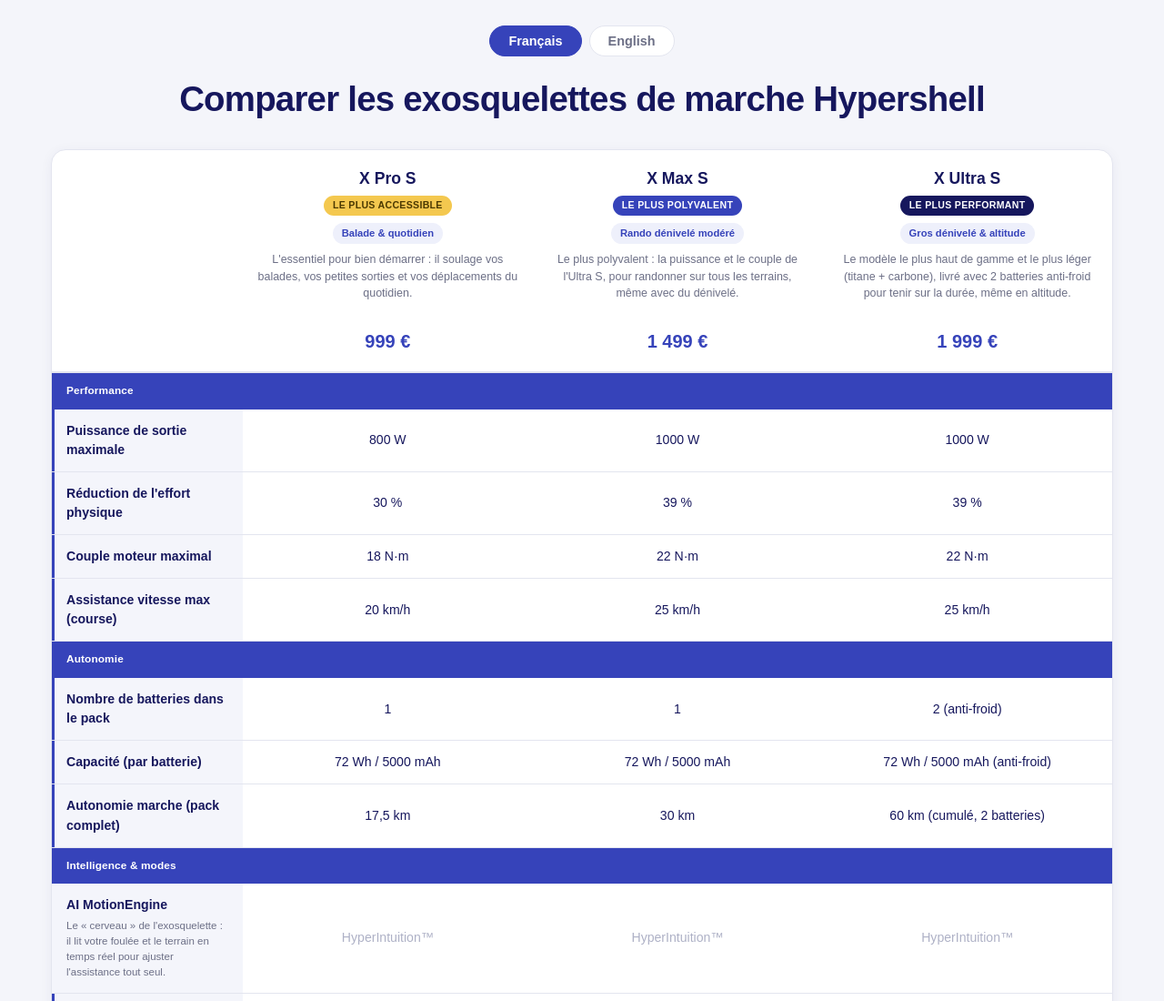
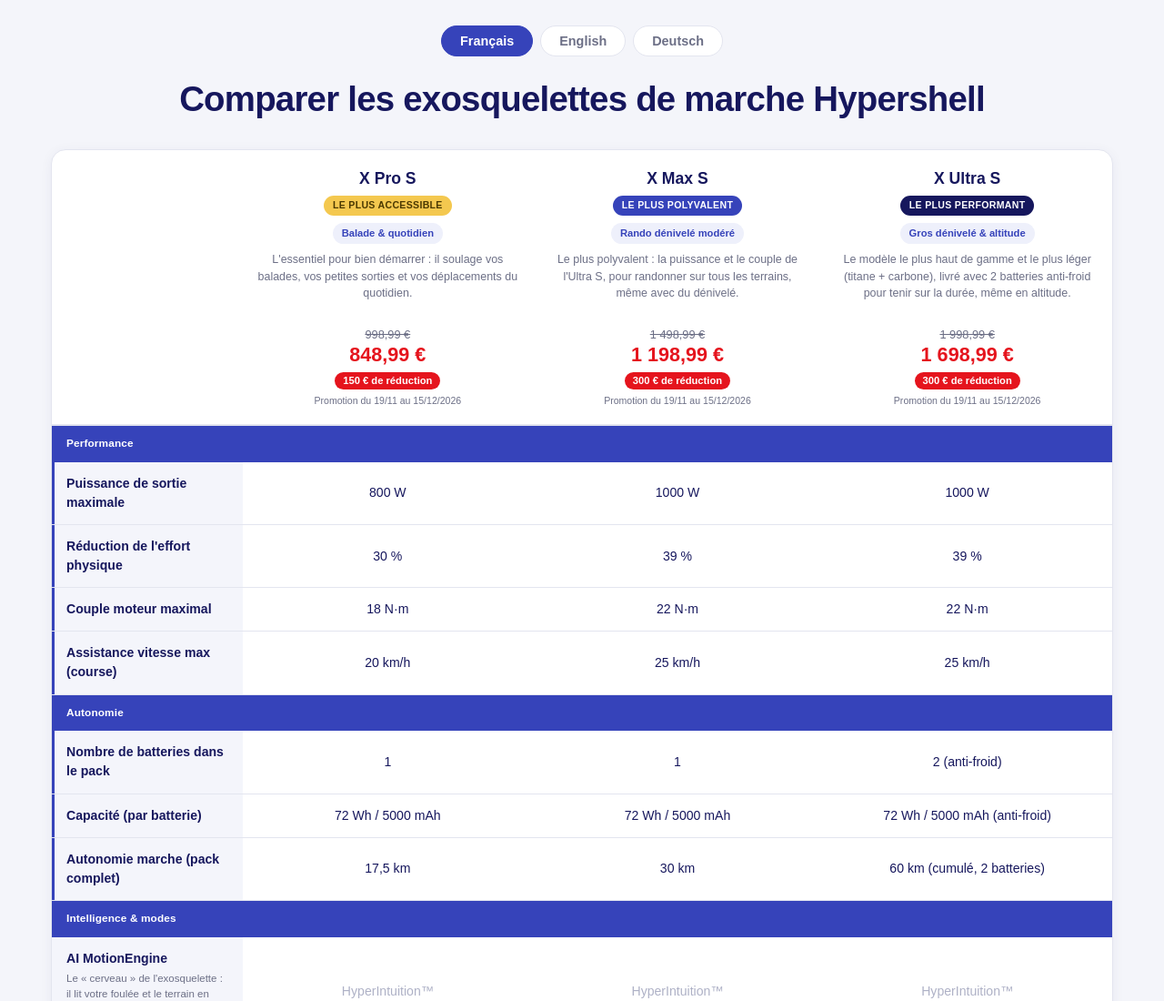
Before and after one commit to antoinejumelin-lab/comparateur-hypershell, a plain HTML site: page index.html in a window 1280 px wide. Shown: the top 1100 px of the page at 91% size. Drawn offline with Linux system fonts and the light colour scheme.

Commit message:
Add files via upload

```diff
--- a/index.html
+++ b/index.html
@@ -36,7 +36,11 @@
   .badge-navy{background:var(--blue-dark);color:#fff}
   .profil{display:inline-block;background:#eef0fb;color:var(--blue);font-size:.7rem;font-weight:600;padding:3px 10px;border-radius:20px;margin-bottom:8px}
   .head-tag{font-size:.78rem;color:var(--muted);min-height:72px}
-  .head-price{font-size:1.25rem;font-weight:600;color:var(--blue);margin-top:auto;padding-top:12px}
+  .head-price{margin-top:auto;padding-top:12px;line-height:1.3}
+  .head-price .old{display:block;font-size:.8rem;color:var(--muted);text-decoration:line-through;font-weight:500}
+  .head-price .now{display:block;font-size:1.35rem;font-weight:700;color:#e5141d}
+  .head-price .save{display:inline-block;margin-top:5px;font-size:.7rem;font-weight:600;color:#fff;background:#e5141d;padding:2px 9px;border-radius:12px}
+  .promodate{display:block;font-size:.66rem;color:var(--muted);margin-top:6px}
 
   table{width:100%;border-collapse:collapse;table-layout:fixed}
   col.label-col{width:210px}
@@ -79,6 +83,7 @@
     <div class="langbar">
       <button class="langbtn" id="btn-fr" onclick="setLang('fr')">Français</button>
       <button class="langbtn" id="btn-en" onclick="setLang('en')">English</button>
+      <button class="langbtn" id="btn-de" onclick="setLang('de')">Deutsch</button>
     </div>
     <h1 id="title"></h1>
     <div class="tablescroll">
@@ -105,14 +110,16 @@ const M12_EN="Stairs up\nStairs down\nUphill\nDownhill\nPower walk\nWalk\nCyclin
 const M10_EN="Stairs up\nStairs down\nUphill\nDownhill\nPower walk\nWalk\nCycling\nRunning\nMountain\nGravel";
 
 // Ordre d'affichage : Pro S, Max S, Ultra S
+const M12_DE="Treppe hoch\nTreppe runter\nBergauf\nBergab\nPower-Walking\nGehen\nRadfahren+\nLaufen+\nBerg\nSchotter\nDüne\nSchnee";
+const M10_DE="Treppe hoch\nTreppe runter\nBergauf\nBergab\nPower-Walking\nGehen\nRadfahren\nLaufen\nBerg\nSchotter";
 const DATA={
   fr:{
     title:"Comparer les exosquelettes de marche Hypershell",
-    yes:"Oui", no:"Non",
+    yes:"Oui", no:"Non", promo:"Promotion du 19/11 au 15/12/2026",
     models:[
-      {name:"X Pro S", badge:"Le plus accessible", badgeClass:"badge-gold", profil:"Balade & quotidien", tag:"L'essentiel pour bien démarrer : il soulage vos balades, vos petites sorties et vos déplacements du quotidien.", price:"999 €"},
-      {name:"X Max S", badge:"Le plus polyvalent", badgeClass:"badge-blue", profil:"Rando dénivelé modéré", tag:"Le plus polyvalent : la puissance et le couple de l'Ultra S, pour randonner sur tous les terrains, même avec du dénivelé.", price:"1 499 €"},
-      {name:"X Ultra S", badge:"Le plus performant", badgeClass:"badge-navy", profil:"Gros dénivelé & altitude", tag:"Le modèle le plus haut de gamme et le plus léger (titane + carbone), livré avec 2 batteries anti-froid pour tenir sur la durée, même en altitude.", price:"1 999 €"}
+      {name:"X Pro S", badge:"Le plus accessible", badgeClass:"badge-gold", profil:"Balade & quotidien", tag:"L'essentiel pour bien démarrer : il soulage vos balades, vos petites sorties et vos déplacements du quotidien.", price:"848,99 €", old:"998,99 €", save:"150 € de réduction"},
+      {name:"X Max S", badge:"Le plus polyvalent", badgeClass:"badge-blue", profil:"Rando dénivelé modéré", tag:"Le plus polyvalent : la puissance et le couple de l'Ultra S, pour randonner sur tous les terrains, même avec du dénivelé.", price:"1 198,99 €", old:"1 498,99 €", save:"300 € de réduction"},
+      {name:"X Ultra S", badge:"Le plus performant", badgeClass:"badge-navy", profil:"Gros dénivelé & altitude", tag:"Le modèle le plus haut de gamme et le plus léger (titane + carbone), livré avec 2 batteries anti-froid pour tenir sur la durée, même en altitude.", price:"1 698,99 €", old:"1 998,99 €", save:"300 € de réduction"}
     ],
     sections:[
       {title:"Performance", rows:[
@@ -153,11 +160,11 @@ const DATA={
   },
   en:{
     title:"Compare Hypershell walking exoskeletons",
-    yes:"Yes", no:"No",
+    yes:"Yes", no:"No", promo:"Promotion from 19/11 to 15/12/2026",
     models:[
-      {name:"X Pro S", badge:"Most affordable", badgeClass:"badge-gold", profil:"Walks & everyday", tag:"The essentials to get started: it eases your walks, short outings and everyday moves.", price:"€999"},
-      {name:"X Max S", badge:"Most versatile", badgeClass:"badge-blue", profil:"Moderate elevation hikes", tag:"The most versatile: the power and torque of the Ultra S, to hike any terrain, even with elevation gain.", price:"€1,499"},
-      {name:"X Ultra S", badge:"Most powerful", badgeClass:"badge-navy", profil:"Big climbs & altitude", tag:"The top-of-the-range and lightest model (titanium + carbon), supplied with 2 cold-resistant batteries to last all day, even at altitude.", price:"€1,999"}
+      {name:"X Pro S", badge:"Most affordable", badgeClass:"badge-gold", profil:"Walks & everyday", tag:"The essentials to get started: it eases your walks, short outings and everyday moves.", price:"€848.99", old:"€998.99", save:"Save €150"},
+      {name:"X Max S", badge:"Most versatile", badgeClass:"badge-blue", profil:"Moderate elevation hikes", tag:"The most versatile: the power and torque of the Ultra S, to hike any terrain, even with elevation gain.", price:"€1,198.99", old:"€1,498.99", save:"Save €300"},
+      {name:"X Ultra S", badge:"Most powerful", badgeClass:"badge-navy", profil:"Big climbs & altitude", tag:"The top-of-the-range and lightest model (titanium + carbon), supplied with 2 cold-resistant batteries to last all day, even at altitude.", price:"€1,698.99", old:"€1,998.99", save:"Save €300"}
     ],
     sections:[
       {title:"Performance", rows:[
@@ -195,6 +202,51 @@ const DATA={
       {name:"AeroFlex shoulder strap", desc:"Extra shoulder support for long outings.", price:"€69"},
       {name:"4-in-1 GaN 65 W charger", desc:"Compact fast charger, several devices at once.", price:"€59"}
     ]
+  },
+  de:{
+    title:"Hypershell Geh-Exoskelette vergleichen",
+    yes:"Ja", no:"Nein", promo:"Aktion vom 19.11. bis 15.12.2026",
+    models:[
+      {name:"X Pro S", badge:"Am günstigsten", badgeClass:"badge-gold", profil:"Spaziergänge & Alltag", tag:"Das Wesentliche für den Einstieg: Er entlastet Ihre Spaziergänge, kurze Ausflüge und alltägliche Wege.", price:"848,99 €", old:"998,99 €", save:"150 € Rabatt"},
+      {name:"X Max S", badge:"Am vielseitigsten", badgeClass:"badge-blue", profil:"Wanderungen mit mäßigem Höhenunterschied", tag:"Der vielseitigste: die Kraft und das Drehmoment des Ultra S, um auf jedem Gelände zu wandern, auch mit Höhenunterschied.", price:"1 198,99 €", old:"1 498,99 €", save:"300 € Rabatt"},
+      {name:"X Ultra S", badge:"Am leistungsstärksten", badgeClass:"badge-navy", profil:"Große Anstiege & Höhenlagen", tag:"Das hochwertigste und leichteste Modell (Titan + Carbon), geliefert mit 2 kältebeständigen Akkus für lange Ausdauer, auch in der Höhe.", price:"1 698,99 €", old:"1 998,99 €", save:"300 € Rabatt"}
+    ],
+    sections:[
+      {title:"Leistung", rows:[
+        {label:"Maximale Ausgangsleistung", v:["800 W","1000 W","1000 W"]},
+        {label:"Reduzierung der körperlichen Anstrengung", v:["30 %","39 %","39 %"]},
+        {label:"Maximales Motordrehmoment", v:["18 N·m","22 N·m","22 N·m"]},
+        {label:"Max. Unterstützungsgeschwindigkeit (Laufen)", v:["20 km/h","25 km/h","25 km/h"]}
+      ]},
+      {title:"Akku & Reichweite", rows:[
+        {label:"Akkus im Paket", v:["1","1","2 (kältebeständig)"]},
+        {label:"Kapazität (pro Akku)", v:["72 Wh / 5000 mAh","72 Wh / 5000 mAh","72 Wh / 5000 mAh (kältebeständig)"]},
+        {label:"Gehreichweite (komplettes Paket)", v:["17,5 km","30 km","60 km (kombiniert, 2 Akkus)"]}
+      ]},
+      {title:"Intelligenz & Modi", rows:[
+        {label:"AI MotionEngine", desc:"Das „Gehirn“ des Exoskeletts: Es liest Ihren Schritt und das Gelände in Echtzeit, um die Unterstützung selbstständig anzupassen.", v:["HyperIntuition™","HyperIntuition™","HyperIntuition™"]},
+        {label:"Intelligente Modi", v:["10 Modi","10 Modi","12 Modi"]},
+        {label:"Modi im Detail", mini:true, v:[M10_DE,M10_DE,M12_DE]},
+        {label:"Fitness-Modus", desc:"Statt zu unterstützen, erzeugen die Motoren Widerstand: Gehen wird zum Krafttraining. Dynamisch = Widerstand passend zu Ihrem Tempo; Isotonisch = Widerstand, der zunimmt, wenn Sie das Bein heben.", mini:true, v:["Dynamisch","Dynamisch","Dynamisch\nIsotonisch"]},
+        {label:"Hyper-Modus", desc:"Maximale Leistung, für intensive Anstrengungen (steile Anstiege, schwere Lasten).", v:["Ja","Ja","Ja"]},
+        {label:"Boost-Modus", desc:"Ein gelegentlicher Schub: zusätzliche Leistung auf Abruf, um eine schwierige Passage zu meistern.", v:["Nein","Nein","Ja"]}
+      ]},
+      {title:"Konstruktion", rows:[
+        {label:"Gesamtgewicht (mit Akku)", v:["2,6 kg","2,6 kg","2,5 kg"]},
+        {label:"Wasser- & Staubschutz", v:["IP54","IP54","IP54"]},
+        {label:"Betriebstemperatur", mini:true, v:["-10° bis 60° C","-10° bis 60° C","-20° bis 60° C"]},
+        {label:"Packmaß (gefaltet)", desc:"Passt in einen Tagesrucksack.", v:["6,5 L","6,5 L","6,5 L"]}
+      ]}
+    ],
+    reassure:["2 Jahre Garantie","Geld-zurück-Garantie","Test im Geschäft anfragen"],
+    accTitle:"Verfügbares Zubehör",
+    acc:[
+      {name:"Intelligenter Akku", desc:"Herausnehmbarer 72-Wh-Akku für mehr Reichweite.", price:"ab 119 €"},
+      {name:"AeroFlex-Set", desc:"Polster und Komfortgurte zur besseren Lastverteilung.", price:"ab 80 €"},
+      {name:"4-Port-Ladehub", desc:"Lädt bis zu 4 Akkus gleichzeitig.", price:"69 €"},
+      {name:"AeroFlex-Schultergurt", desc:"Zusätzliche Schulterunterstützung für lange Touren.", price:"69 €"},
+      {name:"4-in-1-GaN-Ladegerät 65 W", desc:"Kompaktes Schnellladegerät, mehrere Geräte gleichzeitig.", price:"59 €"}
+    ]
   }
 };
 
@@ -213,13 +265,14 @@ function render(){
   document.documentElement.lang=LANG;
   document.getElementById("btn-fr").classList.toggle("active",LANG==="fr");
   document.getElementById("btn-en").classList.toggle("active",LANG==="en");
+  document.getElementById("btn-de").classList.toggle("active",LANG==="de");
   document.getElementById("title").textContent=D.title;
 
   // heads
   let h=`<div class="head-cell corner"></div>`;
   D.models.forEach(m=>{
     const badge=`<div class="badge-row">${m.badge?`<span class="badge ${m.badgeClass}">${m.badge}</span>`:""}</div>`;
-    h+=`<div class="head-cell"><div class="head-name">${m.name}</div>${badge}<div class="profil">${m.profil}</div><div class="head-tag">${m.tag}</div><div class="head-price">${m.price}</div></div>`;
+    h+=`<div class="head-cell"><div class="head-name">${m.name}</div>${badge}<div class="profil">${m.profil}</div><div class="head-tag">${m.tag}</div><div class="head-price"><span class="old">${m.old}</span><span class="now">${m.price}</span><span class="save">${m.save}</span><span class="promodate">${D.promo}</span></div></div>`;
   });
   document.getElementById("heads").innerHTML=h;
 
```
